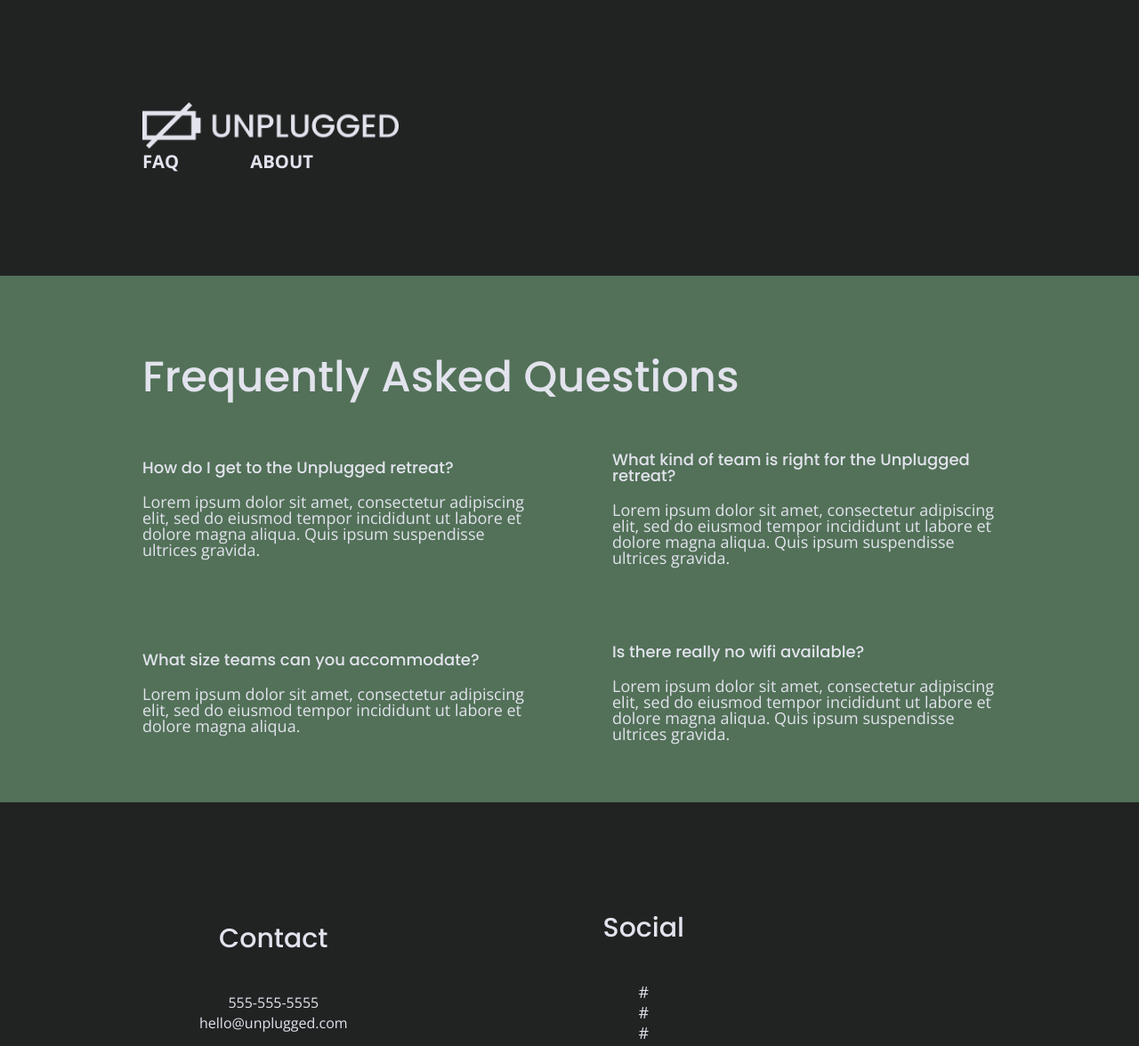
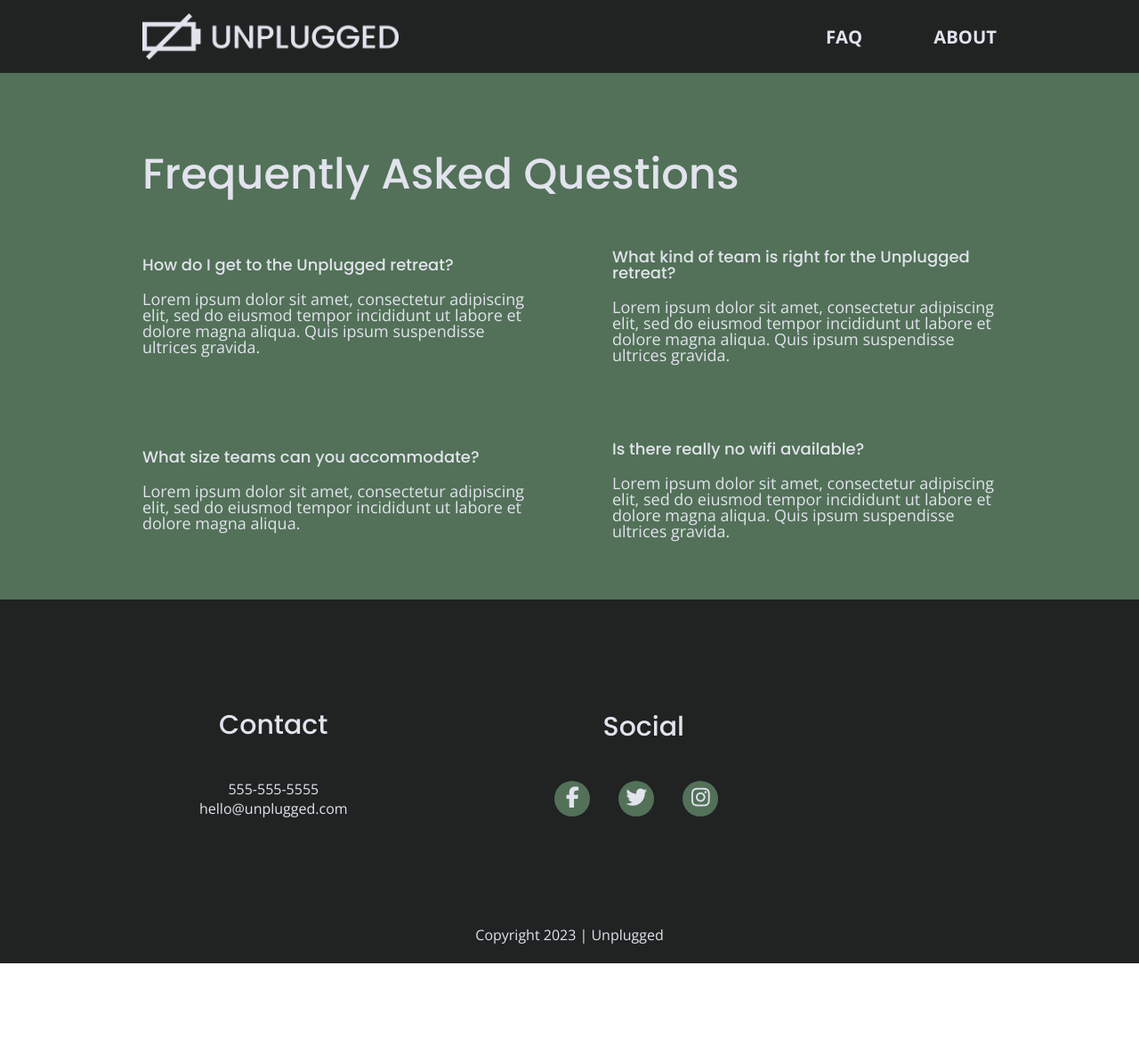
Before and after one commit to TaeSym/responsive-multi-page-site, a website: page faq/index.html in a window 1280 px wide. Shown: the top 1176 px of the page at 89% size. After the commit the page ends 1083 px from the top, so only its background shows below. Drawn offline with nearby package versions, Linux system fonts and the light colour scheme.

Commit message:
Fixed minor CSS errors/Added social media icons

```diff
--- a/css/main.css
+++ b/css/main.css
@@ -155,7 +155,7 @@ header {
   background-color: #202322;
 }
 
-header.content-wrapper {
+header .content-wrapper {
   display: flex;
   justify-content: center;
   align-items: center;
@@ -203,24 +203,32 @@ footer p {
   margin: 0;
 }
 
-footer.social-icons {
+footer .social-icons {
   display: flex;
   justify-content: space-around;
   align-items: center;
 }
 
-footer.social-icons p {
+footer .social-icons p {
   display: flex;
   justify-content: center;
   align-items: center;
+  background-color: #527158;
+  border-radius: 50%;
+  width: 40px;
+  height: 40px;
 }
 
-footer.content-wrapper {
+footer .social-icons p i {
+  font-size: 1.3125em;
+}
+
+footer .content-wrapper {
   width: 55%;
   margin: 50px 0;
 }
 
-footer.contact {
+footer .contact {
   margin-bottom: 50px;
 }
 
@@ -552,7 +560,7 @@ input[type=button] {
   }
 
   aside .content-wrapper .form-description,
-  aside.content-wrapper .form {
+  aside .content-wrapper .form {
     width: 40%;
     margin: 0;
   }
@@ -572,6 +580,10 @@ input[type=button] {
 
   .features .features-item-description {
     width: 62%;
+  }
+
+  .features i {
+    margin-bottom: 30px;
   }
 
   /* Reviews */
@@ -600,7 +612,7 @@ input[type=button] {
     margin: 100px 0;
   }
 
-  .footer-content {
+  footer .footer-content {
     display: flex;
     justify-content: space-between;
     align-items: center;
@@ -618,6 +630,11 @@ input[type=button] {
 
   footer p {
     line-height: 1.285;
+  }
+
+  footer .social-icons {
+    width: 12.5em;
+    justify-content: space-between;
   }
 
   footer .copyright {
--- a/faq/index.html
+++ b/faq/index.html
@@ -85,9 +85,9 @@
         <div class="social">
           <h4>Social</h4>
           <div class="social-icons">
-            <p><a href="https://www.facebook.com/yoursite" target="_blank" </a>#</p>
-            <p><a href="https://www.twitter.com/yoursite" target="_blank" </a>#</p>
-            <p><a href="https://www.instagram.com/yoursite" target="_blank" </a>#</p>
+            <p><a href="https://www.facebook.com/yoursite" target="_blank" </a><i class="fab fa-facebook-f"></i></p>
+            <p><a href="https://www.twitter.com/yoursite" target="_blank" </a><i class="fab fa-twitter"></i></p>
+            <p><a href="https://www.instagram.com/yoursite" target="_blank" </a><i class="fab fa-instagram"></i></p>
           </div>
         </div>
       </div>
```
Also changed, not shown: about/index.html (+3 -3 lines), index.html (+6 -6 lines), 1 other file.
